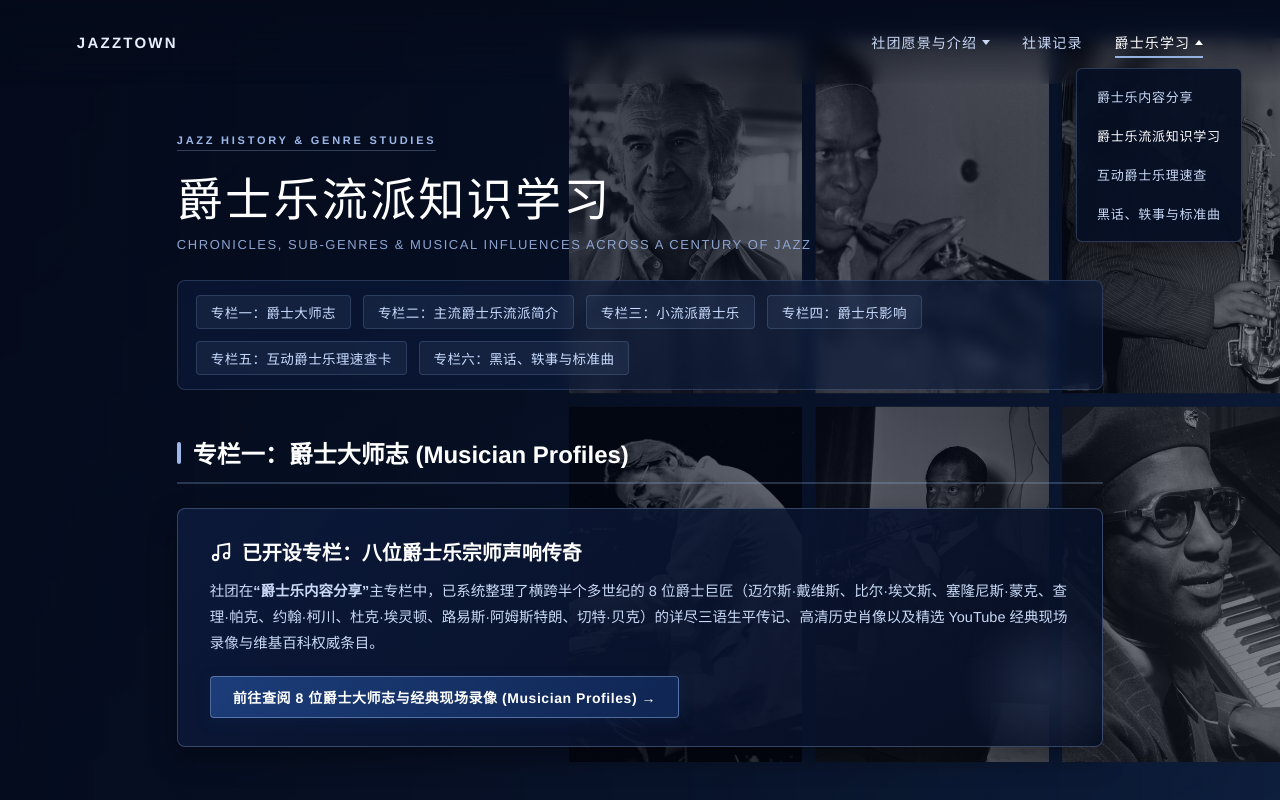
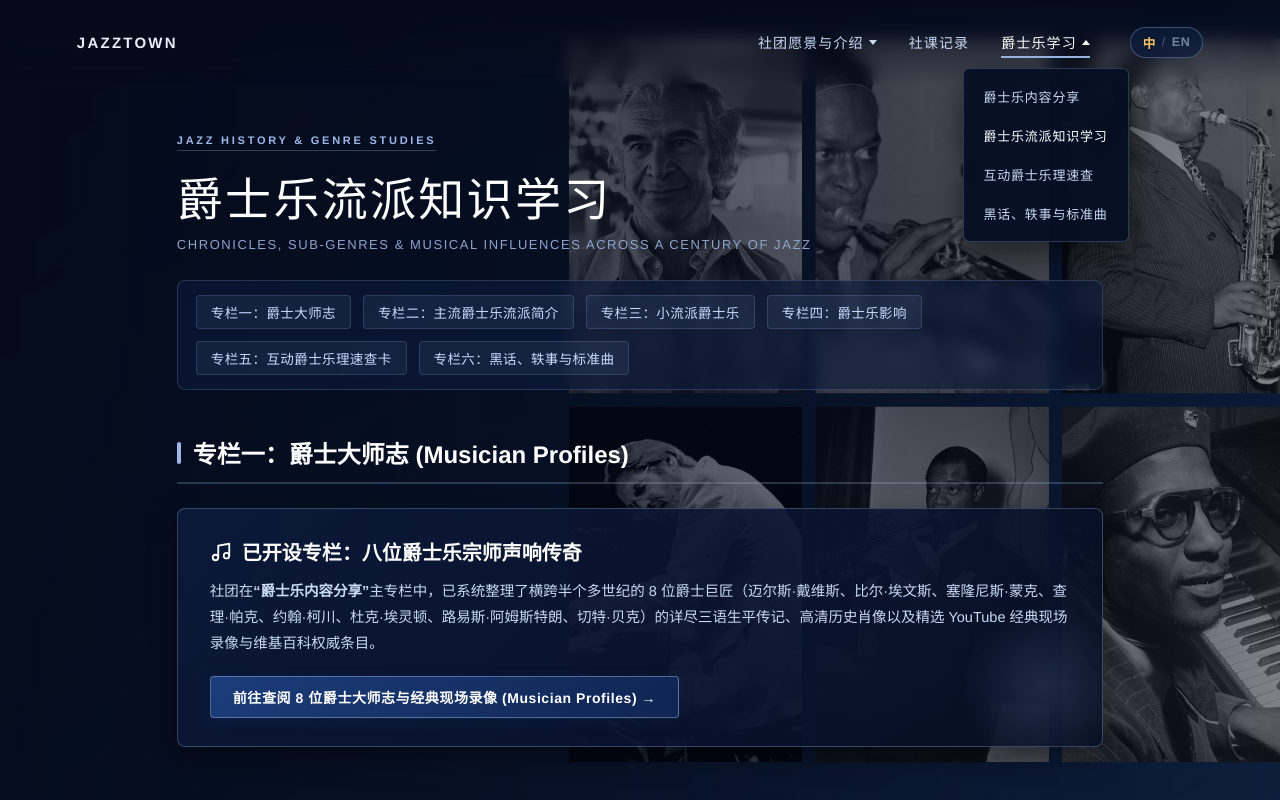
Before and after one commit to jazztownshenzhong/jazztownshenzhong.github.io, a plain HTML site: page genres.html in a window 1280 px wide. Shown: the top 800 px of the page. Drawn offline with Linux system fonts and the light colour scheme.

Commit message:
新增全站右上角中英文双语切换按钮与i18n支持

```diff
--- a/genres.html
+++ b/genres.html
@@ -1802,24 +1802,22 @@
     </button>
     <ul class="nav-links" id="navLinks">
       <li class="nav-item has-dropdown">
-        <button class="nav-dropdown-btn" aria-expanded="false">
-          社团愿景与介绍 <span class="dropdown-arrow"></span>
+        <button class="nav-dropdown-btn" aria-expanded="false"><span data-i18n="nav.vision_intro">社团愿景与介绍</span> <span class="dropdown-arrow"></span>
         </button>
         <ul class="dropdown-menu">
-          <li><a href="vision.html">社团愿景</a></li>
-          <li><a href="intro.html">社团介绍</a></li>
+          <li><a href="vision.html" data-i18n="nav.vision">社团愿景</a></li>
+          <li><a href="intro.html" data-i18n="nav.intro">社团介绍</a></li>
         </ul>
       </li>
-      <li class="nav-item"><a href="classes.html">社课记录</a></li>
+      <li class="nav-item"><a href="classes.html" data-i18n="nav.classes">社课记录</a></li>
       <li class="nav-item has-dropdown dropdown-open">
-        <button class="nav-dropdown-btn active" aria-expanded="true">
-          爵士乐学习 <span class="dropdown-arrow"></span>
+        <button class="nav-dropdown-btn active" aria-expanded="true"><span data-i18n="nav.study">爵士乐学习</span> <span class="dropdown-arrow"></span>
         </button>
         <ul class="dropdown-menu">
-          <li><a href="shares.html">爵士乐内容分享</a></li>
-          <li><a href="genres.html" class="active">爵士乐流派知识学习</a></li>
-          <li><a href="theory.html">互动爵士乐理速查</a></li>
-          <li><a href="genres.html#column-6">黑话、轶事与标准曲</a></li>
+          <li><a href="shares.html" data-i18n="nav.shares">爵士乐内容分享</a></li>
+          <li><a href="genres.html" class="active" data-i18n="nav.genres">爵士乐流派知识学习</a></li>
+          <li><a href="theory.html" data-i18n="nav.theory">互动爵士乐理速查</a></li>
+          <li><a href="genres.html#column-6" data-i18n="nav.lore">黑话、轶事与标准曲</a></li>
         </ul>
       </li>
     </ul>
@@ -1827,24 +1825,24 @@
 
   <main class="page-container">
     <div class="page-tag">Jazz History & Genre Studies</div>
-    <h1>爵士乐流派知识学习</h1>
+    <h1 data-i18n="genres.title">爵士乐流派知识学习</h1>
     <div class="en-sub">Chronicles, Sub-genres & Musical Influences Across a Century of Jazz</div>
 
     <!-- 快捷导航条 -->
     <div class="quick-nav">
-      <a href="#column-1">专栏一：爵士大师志</a>
-      <a href="#column-2">专栏二：主流爵士乐流派简介</a>
-      <a href="#column-3">专栏三：小流派爵士乐</a>
-      <a href="#column-4">专栏四：爵士乐影响</a>
-      <a href="#column-5">专栏五：互动爵士乐理速查卡</a>
-      <a href="#column-6">专栏六：黑话、轶事与标准曲</a>
+      <a href="#column-1" data-i18n="genres.qnav1">专栏一：爵士大师志</a>
+      <a href="#column-2" data-i18n="genres.qnav2">专栏二：主流爵士乐流派简介</a>
+      <a href="#column-3" data-i18n="genres.qnav3">专栏三：小流派爵士乐</a>
+      <a href="#column-4" data-i18n="genres.qnav4">专栏四：爵士乐影响</a>
+      <a href="#column-5" data-i18n="genres.qnav5">专栏五：互动爵士乐理速查卡</a>
+      <a href="#column-6" data-i18n="genres.qnav6">专栏六：黑话、轶事与标准曲</a>
     </div>
 
     <!-- ========================================== -->
     <!-- 专栏一：爵士大师志 (Musician Profiles) -->
     <!-- ========================================== -->
     <section class="article-section" id="column-1">
-      <h2 class="section-main-title">专栏一：爵士大师志 (Musician Profiles)</h2>
+      <h2 class="section-main-title" data-i18n="genres.col1_title">专栏一：爵士大师志 (Musician Profiles)</h2>
 
       <div class="portal-card">
         <h3 class="portal-title">
@@ -1864,7 +1862,7 @@
     <!-- 专栏二：主流爵士乐流派简介 -->
     <!-- ========================================== -->
     <section class="article-section" id="column-2">
-      <h2 class="section-main-title">专栏二：主流爵士乐流派简介 (Mainstream Jazz Genres)</h2>
+      <h2 class="section-main-title" data-i18n="genres.col2_title">专栏二：主流爵士乐流派简介 (Mainstream Jazz Genres)</h2>
 
       <!-- 主流流派时间轴：先建立年代脉络，再阅读详细卡片 -->
       <section class="genre-timeline" aria-labelledby="timeline-title">
@@ -2689,7 +2687,7 @@
     <!-- 专栏五：互动爵士乐理速查卡 (Interactive Jazz Theory Cheat Sheet) -->
     <!-- ========================================== -->
     <section class="article-section" id="column-5">
-      <h2 class="section-main-title">专栏五：互动爵士乐理速查卡 (Interactive Jazz Theory Cheat Sheet)</h2>
+      <h2 class="section-main-title" data-i18n="genres.col5_title">专栏五：互动爵士乐理速查卡 (Interactive Jazz Theory Cheat Sheet)</h2>
 
       <div class="theory-hero-card">
         <div class="theory-hero-badge">JAZZ HARMONY & MODES INTERACTIVE LAB</div>
@@ -2964,7 +2962,7 @@
     <!-- 专栏六：爵士黑话、大师轶事与标准曲速查指南 -->
     <!-- ========================================== -->
     <section class="article-section" id="column-6">
-      <h2 class="section-main-title">专栏六：爵士黑话、大师轶事与标准曲速查指南 (Lore, Jargon & Standards)</h2>
+      <h2 class="section-main-title" data-i18n="genres.col6_title">专栏六：爵士黑话、大师轶事与标准曲速查指南 (Lore, Jargon & Standards)</h2>
 
       <div class="lore-hero-card">
         <div class="lore-badge">JAZZ CULTURE & STANDARD SONGBOOK</div>
@@ -4389,5 +4387,6 @@
   })();
 
   </script>
+  <script src="i18n.js"></script>
 </body>
 </html>
--- /dev/null
+++ b/i18n.js
@@ -0,0 +1,207 @@
+/**
+ * JazzTown 全站中英文双语切换引擎 (i18n)
+ * 支持右上角 中文 / EN 一键切换，localStorage 持久化记忆
+ */
+(function () {
+  const STORAGE_KEY = 'jazztown_lang';
+  let currentLang = localStorage.getItem(STORAGE_KEY) || 'zh';
+
+  // 1. 注入右上角语言切换按钮样式
+  const style = document.createElement('style');
+  style.textContent = `
+    .nav-lang-item {
+      display: flex;
+      align-items: center;
+      margin-left: 8px;
+    }
+    .lang-switch-btn {
+      display: inline-flex;
+      align-items: center;
+      gap: 6px;
+      background: rgba(13, 27, 61, 0.75);
+      border: 1px solid rgba(157, 184, 232, 0.35);
+      border-radius: 20px;
+      padding: 5px 12px;
+      color: #c9d9f6;
+      font-size: 12.5px;
+      font-weight: 600;
+      cursor: pointer;
+      transition: all 0.22s ease;
+      font-family: inherit;
+      letter-spacing: 0.04em;
+    }
+    .lang-switch-btn:hover {
+      border-color: #ffcc66;
+      color: #ffffff;
+      background: rgba(22, 40, 80, 0.9);
+      box-shadow: 0 2px 12px rgba(255, 204, 102, 0.2);
+    }
+    .lang-switch-btn .lang-opt {
+      opacity: 0.55;
+      transition: opacity 0.2s, color 0.2s;
+    }
+    .lang-switch-btn .lang-opt.active {
+      opacity: 1;
+      color: #ffcc66;
+    }
+    .lang-switch-btn .lang-sep {
+      opacity: 0.35;
+      font-weight: 400;
+    }
+    @media (max-width: 768px) {
+      .nav-lang-item {
+        margin-left: 0;
+        margin-top: 12px;
+      }
+      .lang-switch-btn {
+        padding: 8px 16px;
+        font-size: 14px;
+      }
+    }
+    /* 英文模式下隐藏纯中文流派介绍框，保留 English 框 */
+    body.lang-en .lang-box.wenyan,
+    body.lang-en .lang-box.modern {
+      display: none !important;
+    }
+  `;
+  document.head.appendChild(style);
+
+  // 2. 全站双语字典
+  const DICT = {
+    // 导航栏
+    'nav.vision_intro': { zh: '社团愿景与介绍', en: 'Vision & Intro' },
+    'nav.vision': { zh: '社团愿景', en: 'Club Vision' },
+    'nav.intro': { zh: '社团介绍', en: 'About Us' },
+    'nav.classes': { zh: '社课记录', en: 'Club Classes' },
+    'nav.study': { zh: '爵士乐学习', en: 'Jazz Study' },
+    'nav.shares': { zh: '爵士乐内容分享', en: 'Jazz Shares' },
+    'nav.genres': { zh: '爵士乐流派知识学习', en: 'Genres & History' },
+    'nav.theory': { zh: '互动爵士乐理速查', en: 'Theory Lab' },
+    'nav.lore': { zh: '黑话、轶事与标准曲', en: 'Lore & Standards' },
+
+    // 首页 index.html
+    'home.badge': { zh: '深圳中学 · SHENZHEN MIDDLE SCHOOL', en: 'SHENZHEN MIDDLE SCHOOL · JAZZ CLUB' },
+    'home.title': { zh: '深圳中学 JazzTown 爵士乐俱乐部', en: 'Shenzhen Middle School JazzTown Club' },
+    'home.subtitle': {
+      zh: '在切分与即兴之间，寻找自由与灵魂的共鸣。',
+      en: 'Finding freedom and soulful resonance between syncopation and improvisation.'
+    },
+    'home.cta_vision': { zh: '探索社团愿景', en: 'Explore Our Vision' },
+    'home.cta_study': { zh: '进入爵士学习', en: 'Start Learning Jazz' },
+
+    // 社团愿景 vision.html
+    'vision.title': { zh: '社团愿景', en: 'Club Vision' },
+    'vision.sub': { zh: 'OUR VISION & PHILOSOPHY', en: 'OUR VISION & PHILOSOPHY' },
+
+    // 社团介绍 intro.html
+    'intro.title': { zh: '社团介绍', en: 'About JazzTown' },
+    'intro.overview_title': { zh: '社团概况', en: 'Club Overview' },
+    'intro.members_title': { zh: '人员介绍', en: 'Club Members' },
+
+    // 社课记录 classes.html
+    'classes.title': { zh: '社课记录', en: 'Club Classes & Archives' },
+
+    // 内容分享 shares.html
+    'shares.title': { zh: '爵士乐内容分享', en: 'Jazz Music & Artist Profiles' },
+
+    // 流派学习 genres.html
+    'genres.title': { zh: '爵士乐流派知识学习', en: 'Jazz Genres, Theory & Culture' },
+    'genres.qnav1': { zh: '专栏一：爵士大师志', en: '1. Musician Profiles' },
+    'genres.qnav2': { zh: '专栏二：主流爵士乐流派简介', en: '2. Mainstream Genres' },
+    'genres.qnav3': { zh: '专栏三：小流派爵士乐', en: '3. Sub-genres' },
+    'genres.qnav4': { zh: '专栏四：爵士乐影响', en: '4. Jazz Influences' },
+    'genres.qnav5': { zh: '专栏五：互动爵士乐理速查卡', en: '5. Interactive Theory Lab' },
+    'genres.qnav6': { zh: '专栏六：黑话、轶事与标准曲', en: '6. Lore, Jargon & Standards' },
+
+    'genres.col1_title': { zh: '专栏一：爵士大师志 (Musician Profiles)', en: 'Column 1: Jazz Musician Profiles' },
+    'genres.col2_title': { zh: '专栏二：主流爵士乐流派简介 (Mainstream Jazz Genres)', en: 'Column 2: Mainstream Jazz Genres' },
+    'genres.col3_title': { zh: '专栏三：小流派爵士乐 (Jazz Sub-genres & Crossovers)', en: 'Column 3: Jazz Sub-genres & Crossovers' },
+    'genres.col4_title': { zh: '专栏四：爵士乐影响 (The Influence of Jazz)', en: 'Column 4: The Influence of Jazz' },
+    'genres.col5_title': { zh: '专栏五：互动爵士乐理速查卡 (Interactive Jazz Theory Cheat Sheet)', en: 'Column 5: Interactive Jazz Theory Cheat Sheet' },
+    'genres.col6_title': { zh: '专栏六：爵士黑话、大师轶事与标准曲速查指南 (Lore, Jargon & Standards)', en: 'Column 6: Jazz Lore, Jargon & Standards' },
+
+    // 乐理速查卡 theory.html & genres.html#column-5
+    'theory.title': { zh: '互动爵士乐理速查卡', en: 'Interactive Jazz Theory Cheat Sheet' },
+    'theory.hero_title': { zh: '核心爵士和声 · 即兴调式与原声试听速查', en: 'Core Jazz Harmony, Modes & Live Audio Lab' },
+    'theory.tab1': { zh: '🎹 核心 ii - V - I 走向速查', en: '🎹 ii - V - I Progressions' },
+    'theory.tab2': { zh: '⚡ 三全音替代原理 (Tritone Sub)', en: '⚡ Tritone Substitution' },
+    'theory.tab3': { zh: '🎼 爵士必修核心调式 (Modes)', en: '🎼 Essential Jazz Modes' },
+    'theory.tab4': { zh: '📚 常用爵士和弦构成与引伸音', en: '📚 Jazz Chord Formulas' },
+    'theory.play_251': { zh: '连续试听整个 ii - V - I 走向 (Play Progression)', en: '▶ Play Full ii - V - I Progression' },
+    'theory.hint_251': { zh: '💡 提示：点击上方任意单个和弦卡片可单独试听发音', en: '💡 Tip: Click any single chord card above to audition it' },
+
+    // 专栏六选项卡
+    'lore.tab1': { zh: '🎷 1. 爵士黑话与排练场防翻车指南', en: '🎷 1. Jazz Jargon & Stage Etiquette' },
+    'lore.tab2': { zh: '✨ 2. 大师奇闻轶事与随机金句录', en: '✨ 2. Legends Trivia & Random Quotes' },
+    'lore.tab3': { zh: '🗺️ 3. 爵士标准曲通关雷达指南 (Standards)', en: '🗺️ 3. Jazz Standards Roadmap' }
+  };
+
+  // 3. 在导航栏右上角注入切换按钮
+  function injectLangButton() {
+    const navLinks = document.getElementById('navLinks');
+    if (!navLinks || document.getElementById('langSwitchBtn')) return;
+
+    const li = document.createElement('li');
+    li.className = 'nav-item nav-lang-item';
+    li.innerHTML = `
+      <button type="button" class="lang-switch-btn" id="langSwitchBtn" aria-label="Switch Language / 切换语言">
+        <span class="lang-opt" data-lang="zh">中</span>
+        <span class="lang-sep">/</span>
+        <span class="lang-opt" data-lang="en">EN</span>
+      </button>
+    `;
+    navLinks.appendChild(li);
+
+    document.getElementById('langSwitchBtn').addEventListener('click', () => {
+      const nextLang = currentLang === 'zh' ? 'en' : 'zh';
+      setLanguage(nextLang);
+    });
+  }
+
+  // 4. 应用语言切换
+  function setLanguage(lang) {
+    currentLang = lang;
+    localStorage.setItem(STORAGE_KEY, lang);
+    document.documentElement.lang = lang === 'zh' ? 'zh-CN' : 'en';
+
+    if (lang === 'en') {
+      document.body.classList.add('lang-en');
+    } else {
+      document.body.classList.remove('lang-en');
+    }
+
+    // 更新按钮高亮状态
+    const btn = document.getElementById('langSwitchBtn');
+    if (btn) {
+      btn.querySelectorAll('.lang-opt').forEach(el => {
+        el.classList.toggle('active', el.getAttribute('data-lang') === lang);
+      });
+    }
+
+    // 翻译所有带有 data-i18n 的元素
+    document.querySelectorAll('[data-i18n]').forEach(el => {
+      const key = el.getAttribute('data-i18n');
+      if (DICT[key] && DICT[key][lang]) {
+        // 如果元素内部包含子元素（如箭头 span），只替换文本节点或使用特定处理
+        const arrow = el.querySelector('.dropdown-arrow');
+        if (arrow) {
+          el.childNodes[0].nodeValue = DICT[key][lang] + ' ';
+        } else {
+          el.textContent = DICT[key][lang];
+        }
+      }
+    });
+  }
+
+  // 5. 初始化
+  function init() {
+    injectLangButton();
+    setLanguage(currentLang);
+  }
+
+  if (document.readyState === 'loading') {
+    document.addEventListener('DOMContentLoaded', init);
+  } else {
+    init();
+  }
+})();
```
Also changed, not shown: classes.html (+11 -12 lines), index.html (+10 -11 lines), intro.html (+13 -14 lines), shares.html (+11 -12 lines), theory.html (+12 -13 lines), vision.html (+11 -12 lines).
